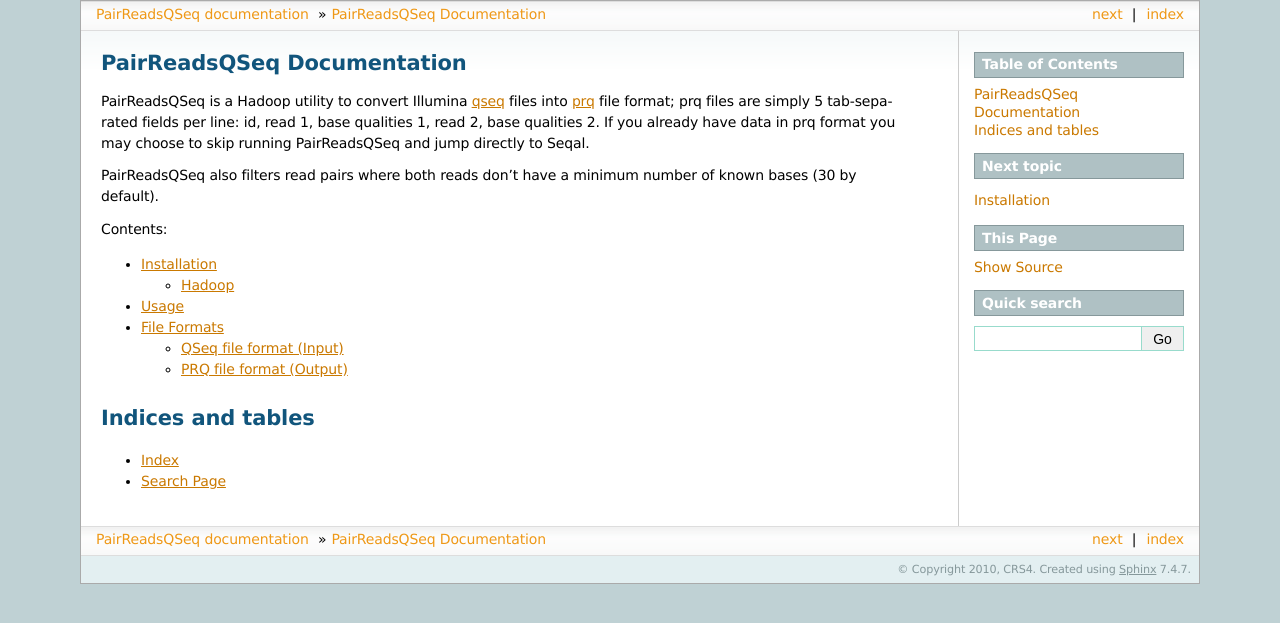
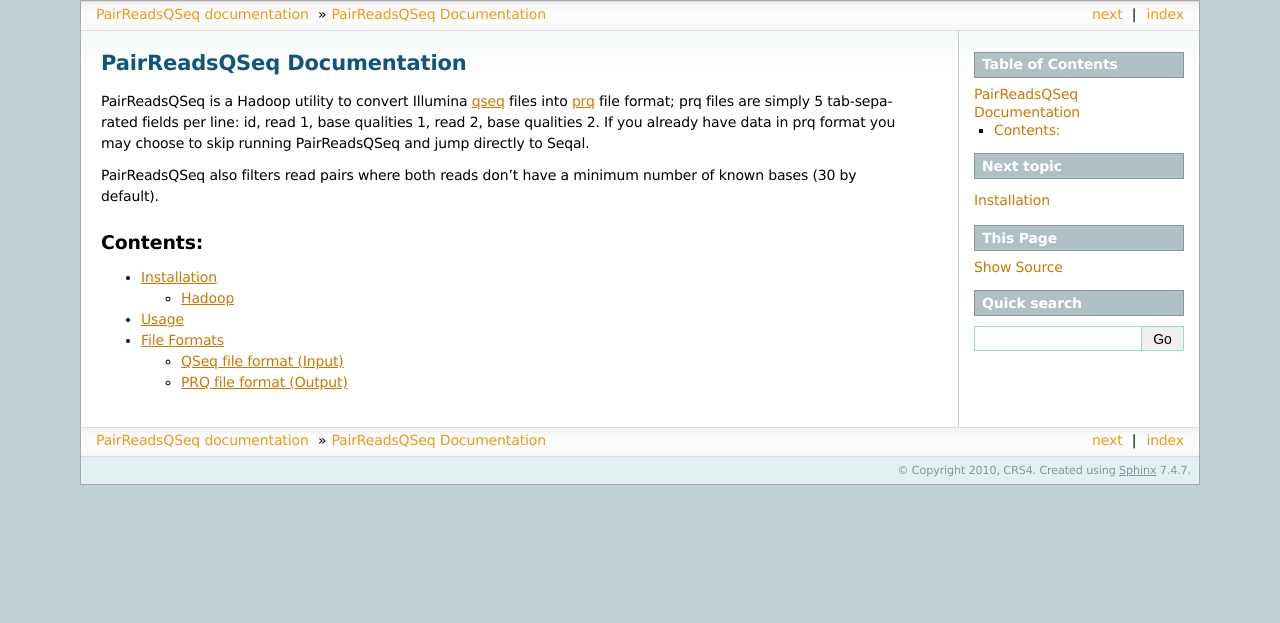
Before and after one commit to crs4/seal, a Sphinx documentation site: the page built from docs/index.rst, in a window 1280 px wide. Shown: the top 623 px of the page. Built offline with Sphinx 7.4.7, drawn with Linux system fonts in a browser that asks for light colours; formulas are drawn with MathJax 3.

Commit message:
removed empty index and module list

```diff
--- a/docs/index.rst
+++ b/docs/index.rst
@@ -14,6 +14,7 @@
 number of known bases (30 by default).
 
 Contents:
+---------
 
 .. toctree::
    :maxdepth: 2
@@ -23,11 +24,5 @@
    file_formats
 
 
-Indices and tables
-==================
-
-* :ref:`genindex`
-* :ref:`search`
-
 .. _qseq: file_formats.html#qseq-file-format-input
 .. _prq: file_formats.html#prq-file-format-output
```
